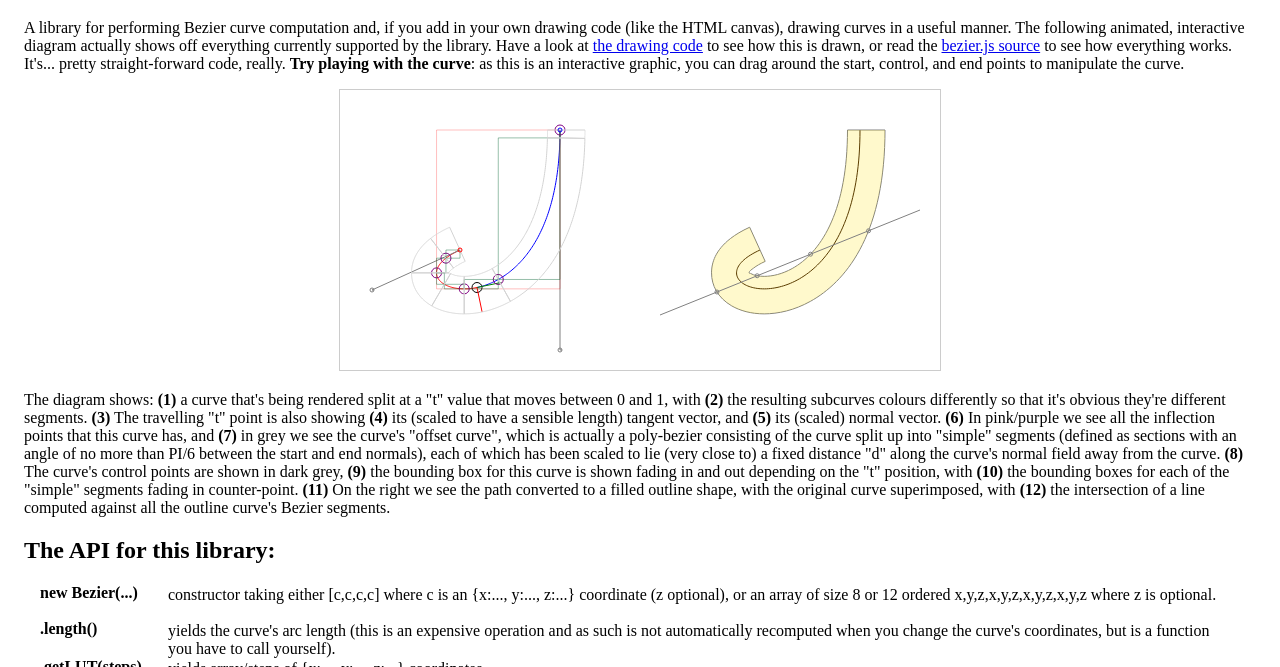
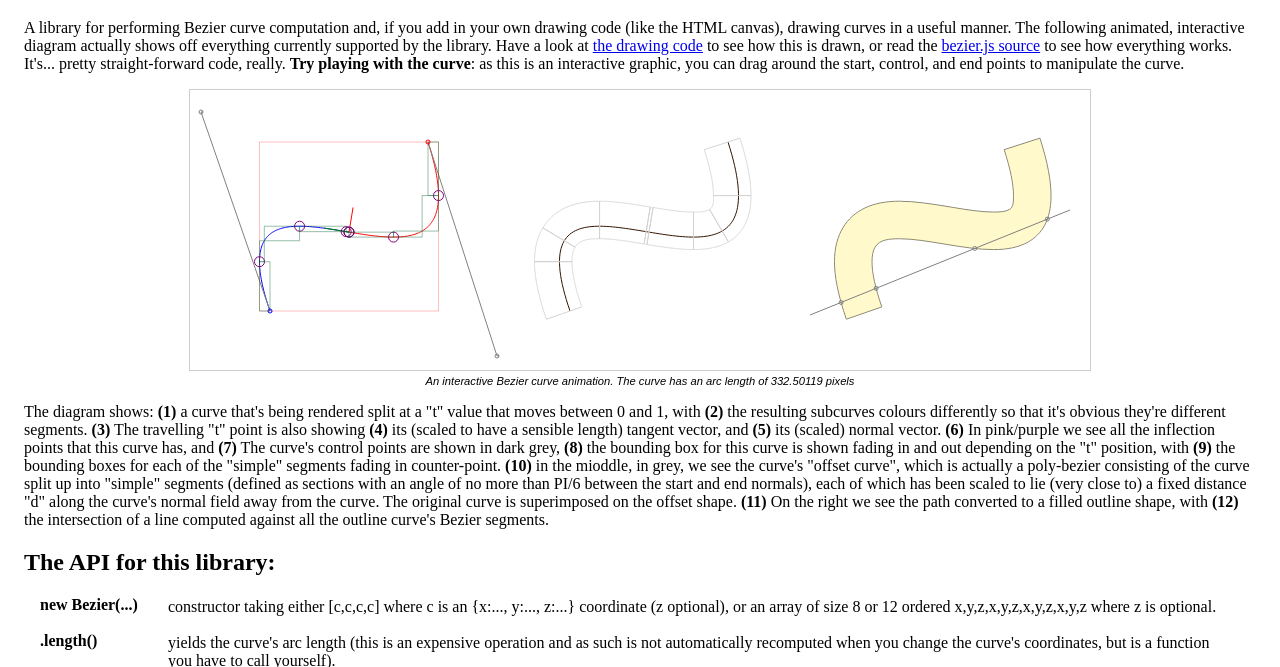
Before and after one commit to Pomax/bezierjs, a plain HTML site: page index.html in a window 1280 px wide. Shown: the part 61-728 px from the top of the page. Drawn offline with Linux system fonts and the light colour scheme.

Commit message:
better curve

```diff
--- a/bezier.js
+++ b/bezier.js
@@ -356,7 +356,15 @@
       return this.curveintersects(this.reduce(), curve);
     },
     lineIntersects: function(line) {
-      return utils.roots(this.points, line);
+      var mx = Math.min(line.p1.x, line.p2.x),
+          my = Math.min(line.p1.y, line.p2.y),
+          MX = Math.max(line.p1.x, line.p2.x),
+          MY = Math.max(line.p1.y, line.p2.y),
+          self=this;
+      return utils.roots(this.points, line).filter(function(t) {
+        var p = self.get(t);
+        return (mx <= p.x && p.x <= MX && my <= p.y && p.y <= MY);
+      });
     },
     selfintersects: function() {
       var reduced = this.reduce();
--- a/beziertest.js
+++ b/beziertest.js
@@ -1,10 +1,16 @@
 var cvs = document.querySelector("canvas");
-var lpts = [{x:120,y:160}, {x:32,y:200}, {x:220,y:260}, {x:220,y:40}];
+// var lpts = [{x:120,y:160}, {x:32,y:200}, {x:220,y:260}, {x:220,y:40}];
+// var lpts = [{x:117,y:42}, {x:341,y:123}, {x:127,y:271}, {x:48,y:155}];
+var lpts = [238, 52, 307, 266, 11, 22, 80, 221];
 var curve = new Bezier(lpts);
 var iroots = [];
 
 // compute the arc length just once, and print it to console for now.
-console.log("arc length: " + ((10*curve.length())|0)/10 +"px");
+var showArcLength = function() {
+  document.querySelector("#arclength").textContent = ((100000*curve.length())|0)/100000;
+};
+
+showArcLength();
 
 // User interaction
 (function handleInteraction() {
@@ -42,7 +48,8 @@ console.log("arc length: " + ((10*curve.length())|0)/10 +"px");
   });
   cvs.addEventListener("mouseup", function(evt) {
     if(!moving) return;
-
+    //console.log(curve.points.map(function(p) { return p.x+", "+p.y; }).join(", "));
+    showArcLength();
     moving = false;
     mp = false;
   });
@@ -189,28 +196,29 @@ var t = 0.5, forward = true;
   //
   // The "offset curve", which is actually a poly-bezier
   //
+  var ofs = 300;
+  ctx.strokeStyle = "rgb(50,20,0)";
+  drawCurve(ctx, curve, {x:ofs,y:0});
   var reduced = curve.reduce();
   reduced.forEach(function(segment) {
     // subcurve bounding boxes!
     ctx.strokeStyle = "rgba(0,100,50," + (0.81-Math.max(0,0.8*t)) + ")";
     drawbbox(ctx, segment.bbox());
 
-    // offset curves
     ctx.strokeStyle = "lightgrey";
     [-offset/2, offset].forEach(function(d) {
       var scaled = segment.scale(d);
-      drawCurve(ctx, scaled);
+      drawCurve(ctx, scaled, {x:ofs,y:0});
       for(var t=0,p1,p2; t<=1; t++) {
         p1 = segment.get(t);
         p2 = scaled.get(t);
         ctx.beginPath();
-        ctx.moveTo(p1.x,p1.y);
-        ctx.lineTo(p2.x,p2.y);
+        ctx.moveTo(ofs + p1.x,p1.y);
+        ctx.lineTo(ofs + p2.x,p2.y);
         ctx.stroke();
       }
     })
   });
-
 
   //
   // Show the terminals, for good measure
@@ -237,30 +245,28 @@ var t = 0.5, forward = true;
         forward = outline["+"],
         back = outline["-"],
         fcurves = [],
-        bcurves = [];
-
-    ctx.strokeStyle = "rgb(50,20,0)";
-    drawCurve(ctx, curve, {x:300,y:0});
+        bcurves = [],
+        ofs = 600;
 
     ctx.strokeStyle = "grey";
     ctx.fillStyle = "rgba(255,225,0,0.2)";
     ctx.beginPath();
-    ctx.moveTo(300 + forward[0].p.x, forward[0].p.y);
+    ctx.moveTo(ofs + forward[0].p.x, forward[0].p.y);
     for(var i=1, p0, p1, p2, p3; i<forward.length; i+=3) {
       p0 = forward[i-1].p;
       p1 = forward[i].p;
       p2 = forward[i+1].p;
       p3 = forward[i+2].p;
-      ctx.bezierCurveTo(300 + p1.x, p1.y, 300 + p2.x, p2.y, 300 + p3.x, p3.y);
+      ctx.bezierCurveTo(ofs + p1.x, p1.y, ofs + p2.x, p2.y, ofs + p3.x, p3.y);
       fcurves.push(new Bezier(p0.x,p0.y,p1.x,p1.y,p2.x,p2.y,p3.x,p3.y));
     }
-    ctx.lineTo(300 + back[0].p.x, back[0].p.y);
+    ctx.lineTo(ofs + back[0].p.x, back[0].p.y);
     for(var i=1, p0, p1, p2, p3; i<back.length; i+=3) {
       p0 = back[i-1].p,
       p1 = back[i].p;
       p2 = back[i+1].p;
       p3 = back[i+2].p;
-      ctx.bezierCurveTo(300 + p1.x, p1.y, 300 + p2.x, p2.y, 300 + p3.x, p3.y);
+      ctx.bezierCurveTo(ofs + p1.x, p1.y, ofs + p2.x, p2.y, ofs + p3.x, p3.y);
       bcurves.push(new Bezier(p0.x,p0.y,p1.x,p1.y,p2.x,p2.y,p3.x,p3.y));
     }
     ctx.closePath();
@@ -270,8 +276,8 @@ var t = 0.5, forward = true;
     // also show a line intersection
     var line = { p1: {x:20, y:225}, p2: {x:280, y:120} };
     ctx.beginPath();
-    ctx.moveTo(300 + line.p1.x, line.p1.y);
-    ctx.lineTo(300 + line.p2.x, line.p2.y);
+    ctx.moveTo(ofs + line.p1.x, line.p1.y);
+    ctx.lineTo(ofs + line.p2.x, line.p2.y);
     ctx.stroke();
 
     if(iroots.length===0) {
@@ -289,7 +295,7 @@ var t = 0.5, forward = true;
 
     iroots.forEach(function(p) {
       ctx.beginPath();
-      ctx.arc(300 + p.x,p.y,2,0,2*Math.PI);
+      ctx.arc(ofs + p.x,p.y,2,0,2*Math.PI);
       ctx.stroke();
     });
   }());
--- a/index.html
+++ b/index.html
@@ -9,6 +9,7 @@
       dt { font-weight: bold; }
       dd { position: relative; top: -1em; left: 5.5em; margin-right: 5em; margin-bottom: -1em; }
       canvas { border: 1px solid rgba(0,0,0,0.2); }
+      .caption { display: block; font-style: italic; font-size:70%; font-family: Arial;}
     </style>
   </head>
   <body>
@@ -17,7 +18,8 @@
     <p>A library for performing Bezier curve computation and, if you add in your own drawing code (like the HTML canvas), drawing curves in a useful manner. The following animated, interactive diagram actually shows off everything currently supported by the library. Have a look at <a href="https://github.com/Pomax/bezierjs/blob/gh-pages/beziertest.js" target="_blank">the drawing code</a> to see how this is drawn, or read the <a href="https://github.com/Pomax/bezierjs/blob/gh-pages/bezier.js#L225">bezier.js source</a> to see how everything works. It's... pretty straight-forward code, really. <strong>Try playing with the curve</strong>: as this is an interactive graphic, you can drag around the start, control, and end points to manipulate the curve.</p>
 
     <div style="text-align:center">
-      <canvas width="600" height="280"></canvas>
+      <canvas width="900" height="280"></canvas>
+      <span class="caption">An interactive Bezier curve animation. The curve has an arc length of <span id="arclength">0</span> pixels</span>
     </div>
 
     <p>The diagram shows:
@@ -27,11 +29,11 @@
       <b>(4)</b> its (scaled to have a sensible length) tangent vector, and
       <b>(5)</b> its (scaled) normal vector.
       <b>(6)</b> In pink/purple we see all the inflection points that this curve has, and
-      <b>(7)</b> in grey we see the curve's "offset curve", which is actually a poly-bezier consisting of the curve split up into "simple" segments (defined as sections with an angle of no more than PI/6 between the start and end normals), each of which has been scaled to lie (very close to) a fixed distance "d" along the curve's normal field away from the curve.
-      <b>(8)</b> The curve's control points are shown in dark grey,
-      <b>(9)</b> the bounding box for this curve is shown fading in and out depending on the "t" position, with
-      <b>(10)</b> the bounding boxes for each of the "simple" segments fading in counter-point.
-      <b>(11)</b> On the right we see the path converted to a filled outline shape, with the original curve superimposed, with
+      <b>(7)</b> The curve's control points are shown in dark grey,
+      <b>(8)</b> the bounding box for this curve is shown fading in and out depending on the "t" position, with
+      <b>(9)</b> the bounding boxes for each of the "simple" segments fading in counter-point.
+      <b>(10)</b> in the mioddle, in grey, we see the curve's "offset curve", which is actually a poly-bezier consisting of the curve split up into "simple" segments (defined as sections with an angle of no more than PI/6 between the start and end normals), each of which has been scaled to lie (very close to) a fixed distance "d" along the curve's normal field away from the curve. The original curve is superimposed on the offset shape.
+      <b>(11)</b> On the right we see the path converted to a filled outline shape, with
       <b>(12)</b> the intersection of a line computed against all the outline curve's Bezier segments.
     </p>
 
```
